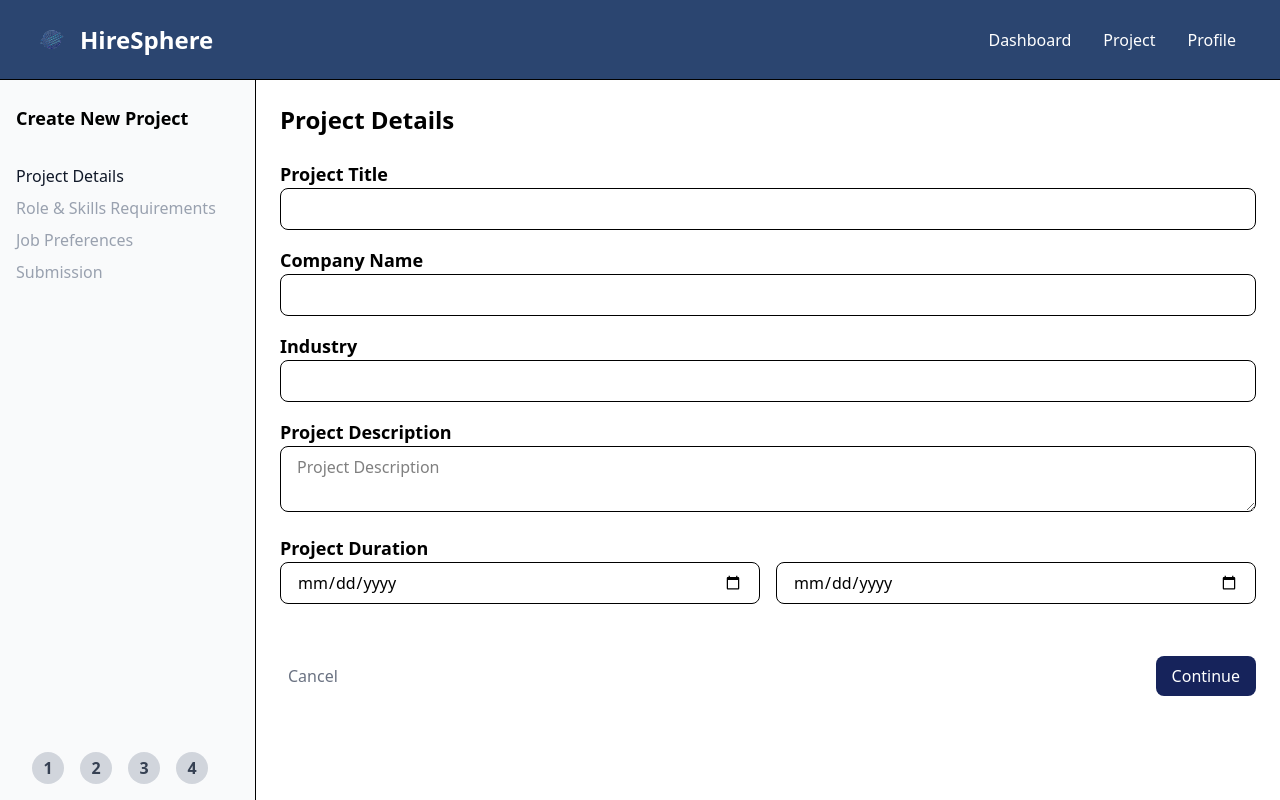
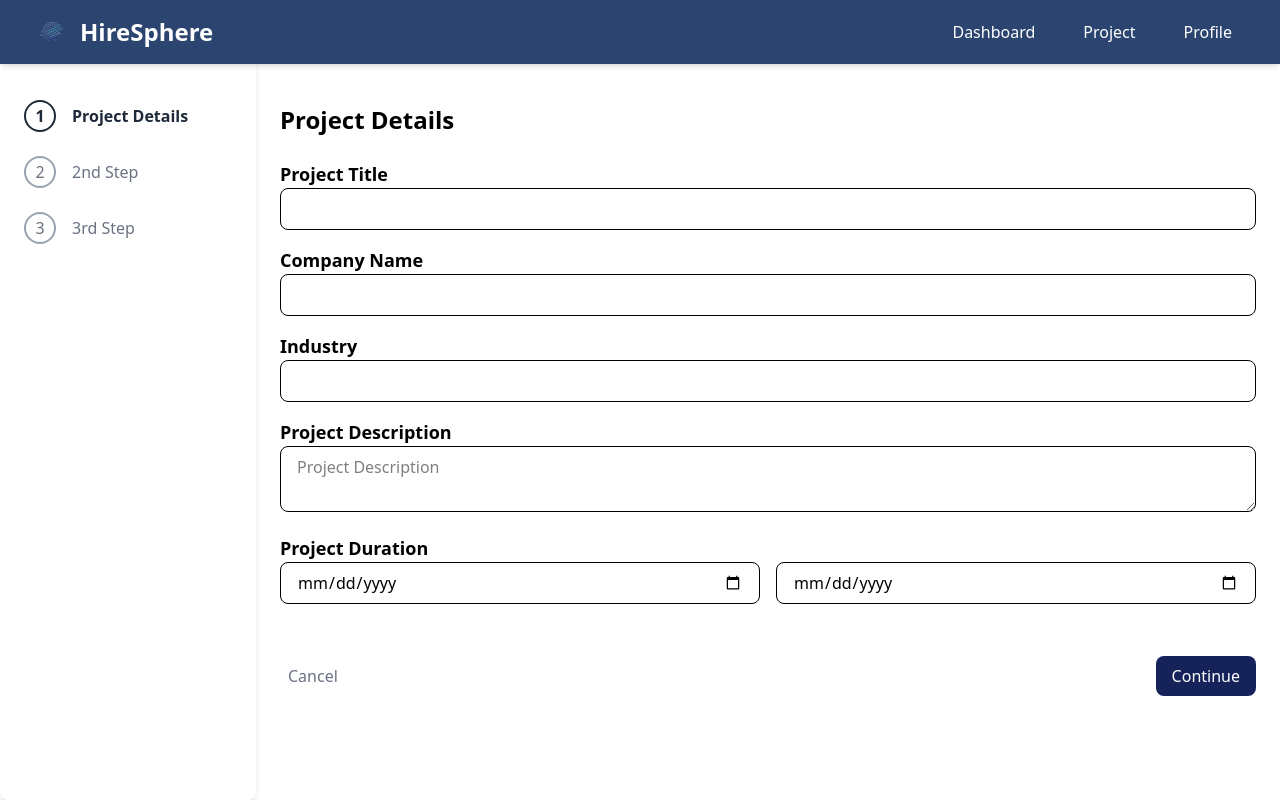
Before and after one commit to qlfzn/hiresphere, a Vue app in the folder client/: page /projects in a window 1280 px wide. Both pictures are taken after a click on the button "New Project". Built offline with nearby package versions, Linux system fonts and the light colour scheme; a web font is replaced by a local one.

Commit message:
fix project form sidebar

```diff
--- /dev/null
+++ b/client/src/components/FormSidebar.vue
@@ -0,0 +1,42 @@
+<script setup>
+  import { ref } from "vue";
+
+  const steps = ref(["Project Details", "Budget & Timeline", "Review & Submit"]);
+  const activeStep = ref(1);
+</script>
+
+<template>
+    <div class="w-64 bg-white shadow-md p-6 rounded-lg pt-25">
+      <div class="flex flex-col gap-6">
+        <!-- Step 1 (Active) -->
+        <div class="relative flex items-center gap-4">
+          <div class="flex items-center">
+            <div class="w-8 h-8 flex items-center justify-center border-2 border-gray-800 rounded-full font-bold text-gray-800">
+              1
+            </div>
+          </div>
+          <span class="font-bold text-gray-800">Project Details</span>
+        </div>
+
+        <!-- Step 2 -->
+        <div class="relative flex items-center gap-4">
+          <div class="flex items-center">
+            <div class="w-8 h-8 flex items-center justify-center border-2 border-gray-400 rounded-full text-gray-500">
+              2
+            </div>
+          </div>
+          <span class="text-gray-500">2nd Step</span>
+        </div>
+
+        <!-- Step 3 -->
+        <div class="relative flex items-center gap-4">
+          <div class="flex items-center">
+            <div class="w-8 h-8 flex items-center justify-center border-2 border-gray-400 rounded-full text-gray-500">
+              3
+            </div>
+          </div>
+          <span class="text-gray-500">3rd Step</span>
+        </div>
+      </div>
+    </div>
+</template>
--- a/client/src/components/Navbar.vue
+++ b/client/src/components/Navbar.vue
@@ -1,53 +1,52 @@
 <script setup>
 import logo from '@/assets/hs-no-text.svg';
-import { ref, defineProps } from 'vue'
+import { ref } from 'vue'
 import { RouterLink } from 'vue-router';
 
 const navTitle = ref("HireSphere");
-
-defineProps({
-    hover: {
-        type: String,
-        default: ""
-    }
-});
-
+const isMobileMenuOpen = ref(false);
 </script>
 
 <template>
-  <nav class="bg-[#2B4570] border-b fixed top-0 left-0 right-0 w-full h-20 z-50">
-    <div class="mx-auto max-w-7xl px-2 sm:px-6 lg:px-8">
-      <div class="flex h-20 items-center justify-between">
-        <div
-          class="flex flex-1 items-center justify-center md:items-stretch md:justify-start"
-        >
-          <!-- Logo -->
-          <RouterLink class="flex flex-shrink-0 items-center mr-4" to="/home">
-            <img class="h-10 w-auto" :src="logo" alt="HireSphere" />
-            <span class="hidden md:block text-white text-2xl font-bold ml-2">
-              {{ navTitle }}
-            </span>
+  <nav class="bg-[#2B4570] fixed top-0 left-0 right-0 w-full h-16 z-50 shadow-md">
+    <div class="mx-auto max-w-7xl px-4 sm:px-6 lg:px-8">
+      <div class="flex h-16 items-center justify-between">
+        <!-- Logo & Title -->
+        <RouterLink class="flex items-center" to="/home">
+          <img class="h-10 w-auto" :src="logo" alt="HireSphere" />
+          <span class="hidden md:block text-white text-2xl font-bold ml-2">
+            {{ navTitle }}
+          </span>
+        </RouterLink>
+
+        <!-- Desktop Menu -->
+        <div class="hidden md:flex space-x-4">
+          <RouterLink to="/" class="text-white hover:bg-[#16235b] rounded-md px-4 py-2 transition">
+            Dashboard
           </RouterLink>
-          <div class="md:ml-auto">
-            <div class="flex space-x-2">
-              <a
-                href="index.html"
-                class="text-white hover:bg-[#16235b] hover:text-white rounded-md px-3 py-2"
-                >Dashboard</a
-              >
-              <RouterLink
-                to="/projects"
-                class="text-white hover:bg-[#16235b] hover:text-white rounded-md px-3 py-2"
-                >Project </RouterLink>
-              <a
-                href="add-job.html"
-                class="text-white hover:bg-[#16235b] hover:text-white rounded-md px-3 py-2"
-                >Profile</a
-              >
-            </div>
-          </div>
+          <RouterLink to="/projects" class="text-white hover:bg-[#16235b] rounded-md px-4 py-2 transition">
+            Project
+          </RouterLink>
+          <RouterLink to="/profile" class="text-white hover:bg-[#16235b] rounded-md px-4 py-2 transition">
+            Profile
+          </RouterLink>
         </div>
+
+        <!-- Mobile Menu Button -->
+        <button @click="isMobileMenuOpen = !isMobileMenuOpen" class="md:hidden text-white focus:outline-none">
+          <svg class="w-6 h-6" fill="none" stroke="currentColor" viewBox="0 0 24 24">
+            <path stroke-linecap="round" stroke-linejoin="round" stroke-width="2"
+              d="M4 6h16M4 12h16m-7 6h7"></path>
+          </svg>
+        </button>
       </div>
+    </div>
+
+    <!-- Mobile Menu -->
+    <div v-if="isMobileMenuOpen" class="md:hidden bg-[#2B4570] absolute w-full top-16 left-0 shadow-lg">
+      <RouterLink to="/" class="block px-4 py-3 text-white hover:bg-[#16235b] transition">Dashboard</RouterLink>
+      <RouterLink to="/projects" class="block px-4 py-3 text-white hover:bg-[#16235b] transition">Project</RouterLink>
+      <RouterLink to="/profile" class="block px-4 py-3 text-white hover:bg-[#16235b] transition">Profile</RouterLink>
     </div>
   </nav>
 </template>
--- a/client/src/views/CreateProject.vue
+++ b/client/src/views/CreateProject.vue
@@ -3,6 +3,7 @@ import Navbar from '@/components/Navbar.vue';
 import { ref, computed } from 'vue';
 import { X } from 'lucide-vue-next';
 import { useRouter } from 'vue-router';
+import FormSidebar from '@/components/FormSidebar.vue';
 
 const step = ref(1);
 
@@ -105,29 +106,8 @@ const submitFormValues = () => {
     <section>
         <Navbar />
     </section>
-    <div class="flex h-screen overflow-hidden">
-        <!-- Sidebar Navigation -->
-        <aside class="w-64 bg-gray-50 p-4 border-r flex flex-col h-full">
-            <div>
-                <h2 class="text-lg font-semibold mb-8 mt-22">Create New Project</h2>
-                <nav class="space-y-2">
-                    <p :class="step === 1 ? 'text-gray-900 font-medium' : 'text-gray-400'">Project Details</p>
-                    <p :class="step === 2 ? 'text-gray-900 font-medium' : 'text-gray-400'">Role & Skills Requirements</p>
-                    <p :class="step === 3 ? 'text-gray-900 font-medium' : 'text-gray-400'">Job Preferences</p>
-                    <p :class="step === 4 ? 'text-gray-900 font-medium' : 'text-gray-400'">Submission</p>
-                </nav>
-            </div>
-
-            <!-- Step Progress Indicator (pushes to the bottom) -->
-            <div class="mt-auto flex items-center space-x-4 ml-4">
-                <div v-for="n in 4" :key="n"
-                    class="w-8 h-8 flex items-center justify-center rounded-full font-bold"
-                    :class="step > n ? 'bg-green-500 text-white' : 'bg-gray-300 text-gray-700'">
-                    {{ n }}
-                </div>
-            </div>
-        </aside>
-
+    <div class="flex h-screen">
+        <FormSidebar />
         <!-- Main Content -->
         <div class="flex-1 flex flex-col h-full">
             <!-- Step Content -->
--- a/client/src/views/Project.vue
+++ b/client/src/views/Project.vue
@@ -20,12 +20,12 @@ const routeToCreateProject = () => {
 </script>
 
 <template>
-    <div class="bg-stone-100 min-h-screen">
+    <div class="bg-stone-100 min-h-screen pt-16">
         <!-- Navbar -->
         <Navbar />
 
         <!-- Header Section -->
-        <section class="bg-gradient-to-r from-[#f3f4f6] to-[#e5e7eb] text-[#16235b] py-8 mt-20">
+        <section class="bg-gradient-to-r from-[#f3f4f6] to-[#e5e7eb] text-[#16235b] py-8">
             <div class="container mx-auto max-w-screen-xl px-6">
                 <div class="flex justify-between items-center gap-6">
                     <div>
```
